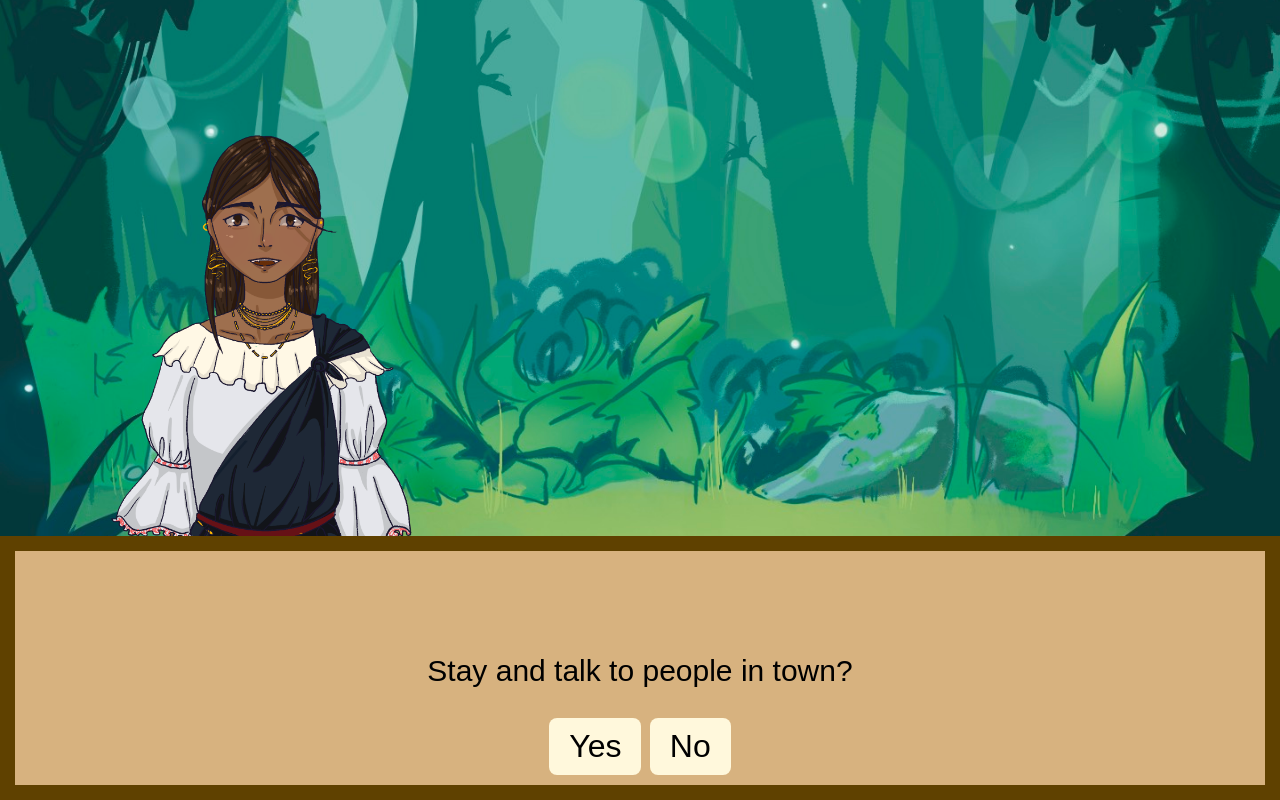
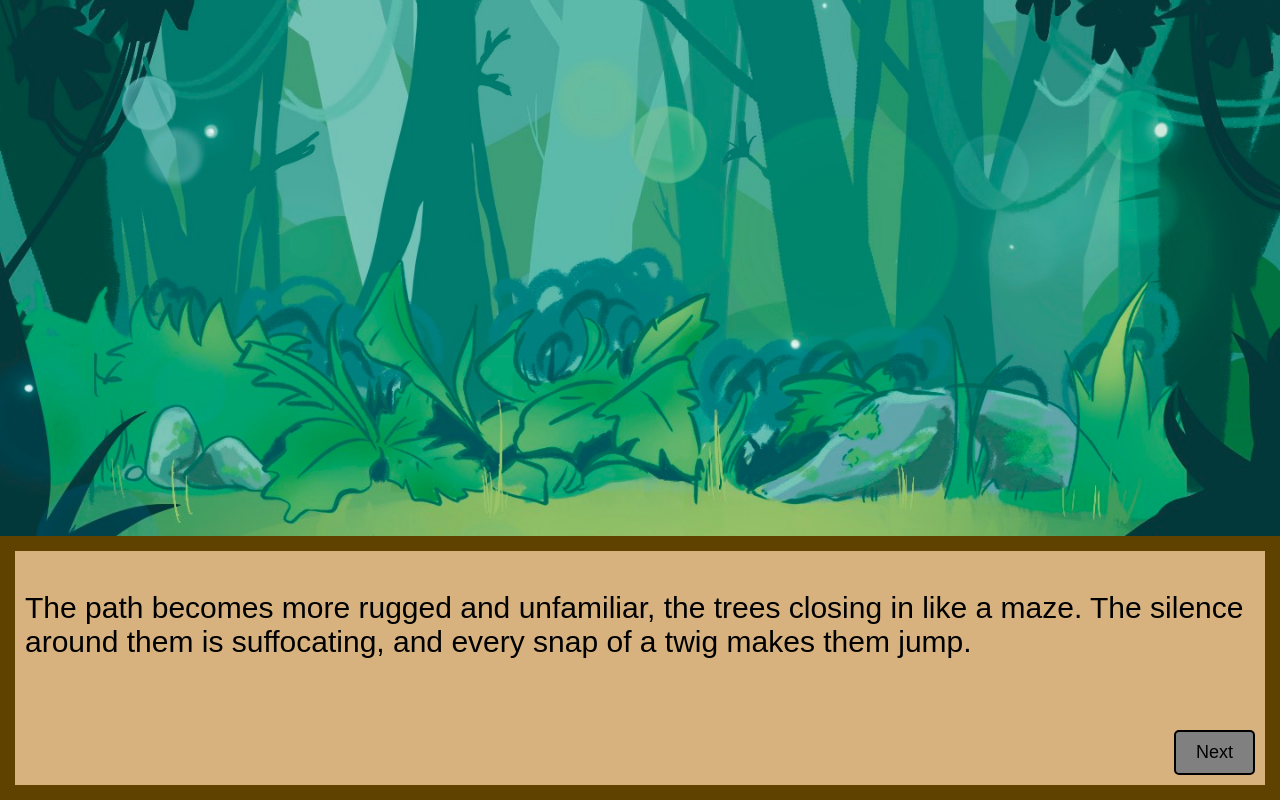
Before and after one commit to INFO442-wi25/Team9, a website: page public/trapScene.html in a window 1280 px wide. Both pictures are taken after a click on the button "Next". Drawn offline with Linux system fonts and the light colour scheme; a web font is replaced by a local one.

Commit message:
Finish trapScene

```diff
--- a/public/trapScene.html
+++ b/public/trapScene.html
@@ -3,7 +3,7 @@
 <head>
     <meta charset="UTF-8">
     <meta name="viewport" content="width=device-width, initial-scale=1.0">
-    <title>Town Scene</title>
+    <title>Trap Scene</title>
     <link rel="stylesheet" href="/stylesheets/style.css">
     <link href="https://fonts.googleapis.com/css2?family=Jersey+10&display=swap" rel="stylesheet">
 </head>
@@ -12,27 +12,48 @@
     <div class="dialogue-box">
         <p id="dialogue"></p>
         <button id="next-btn" onclick="nextDialogue()">Next</button>
-
-        <div id="question-container" style="display: none;">
-            <p id="question-text">Stay and talk to people in town?</p>
-            <div class="button-group">
-              <button onclick="chooseOption('option 1')">Yes</button>
-              <button onclick="chooseOption('option 2')">No</button>
-            </div>
-        </div>
     </div>
 
-    <img id="friendAirport-image" src="/images/airportFriend.png" alt="Friend at airport" class="characterLeftSide">
+    <!-- <img id="friendAirport-image" src="/images/airportFriend.png" alt="Friend at airport" class="characterLeftSide">
+    <img id="villager-image" src="/images/villager.png" alt="Villager" class="characterLeftSide" style="display: none;"> -->
 
     <script>
         let hasFriend = sessionStorage.getItem('hasFriend') === 'true'; // Check if Carla is with Ale
 
         let dialoguesWithCarla = [
-            ""
+            "Ale and Carla decide to keep walking, the path ahead of them seeming less inviting with each step.",
+            "The trees grow denser, their twisted branches reaching out like fingers trying to grab them. A strange silence fills the air, and Carla can’t shake the feeling that something’s off.",
+            "Carla glances at Ale with a nervous look, but she doesn’t say anything.",
+            "Suddenly, without warning, Ale steps forward and *whoosh!*",
+            "Before they realize it, a rope snaps tight around their ankle, yanking them off the ground.",
+            "They’re hanging upside down, spinning wildly, their body jerking painfully as the trap pulls them into the air. The sharp pull knocks the wind out of them, and they gasp, trying to free themself, but it’s no use.",
+            "From below, they hear Carla’s voice, filled with panic.",
+            "Carla: Ale! Hold on!",
+            "She scrambles around the area below, searching for a way to help. Her hands tremble as she grabs the rope, trying to steady it.",
+            "Carla: I’ve got you, don’t worry! [she shouts, her voice more confident than she feels]",
+            "Carla looks around frantically. She can’t undo the knot, so instead, she grabs a large rock and hurls it toward the branch above, hoping to break the rope.",
+            "The rock hits the branch with a loud crack, but the rope is still holding strong.",
+            "Carla: Come on! [she mutters under her breath].",
+            "She pulls out a small knife from her pack, eyes focused with determination. With steady hands, she slices at the rope above them, slowly but surely severing it.",
+            "Finally, with a few strong slices, the rope gives way, and Ale tumbles to the ground, landing hard but thankfully not injured.",
+            "They're finally out of the trap, but their heart’s still racing from the close call. Carla stands over them, her face full of relief.",
+            "Carla: That was too close.",
+            "Ale: [exhale of relief] Let’s keep moving. But next time, I’ll pay more attention to the path.",
+            "Carla smiles and pats Ale's shoulder while she helps them up.",
+            "Carla: You’re lucky I’m around to save you, Ale."
         ];
 
         let dialoguesAlone = [
-            ""
+            "Ale keeps walking, feeling more and more uneasy with every step.",
+            "The path becomes more rugged and unfamiliar, the trees closing in like a maze. The silence around them is suffocating, and every snap of a twig makes them jump.",
+            "It’s as though something is watching them, waiting for the perfect moment to strike.",
+            "Before they can react, they feel the sharp tug of a rope around their ankle. The next thing they know, they’re hanging upside down, the blood rushing to their head.",
+            "They struggle, trying to reach for their knife or any tool they can use, but they find their backpack on the ground.",
+            "Panic sets in as they realize they're trapped, and there’s no one around to help. They try to stay calm, but it’s difficult as their vision starts to blur.",
+            "Minutes pass—at least it feels like minutes—before they start to feel their strength fading.",
+            "They’re stuck in the trap, alone, and they begin to wonder if anyone will find them. Their arms feel numb, and their chest grows heavy with each breath.",
+            "The pain in their ankle is unbearable, but there’s nothing they can do about it. The world around them seems to grow colder, quieter.",
+            "They wish they’d gone to town."
         ];
 
         let dialogues = hasFriend ? dialoguesWithCarla : dialoguesAlone;
@@ -45,27 +66,17 @@
             if (currentDialogue < dialogues.length - 1) {
                 currentDialogue++;
                 document.getElementById('dialogue').textContent = dialogues[currentDialogue];
-
-                // now show friend
-                if (currentDialogue === 0) {
-                    document.getElementById('villager-image').style.display = 'block';
-                }
             } else {
+                // Hide the next button when dialogues are finished
                 document.getElementById('dialogue').textContent = "";
                 document.getElementById('next-btn').style.display = 'none'; // Hide next button when finished
-                showQuestionPrompt();
-            }
-        }
 
-        function showQuestionPrompt() {
-            document.getElementById('question-container').style.display = 'block';
-        }
-
-        function chooseOption(option) {
-            if (option == "option 1") {
-                window.location.href = '';
-            } else {
-                window.location.href = '';
+                // Redirect based on the presence of a friend
+                if (hasFriend) {
+                    window.location.href = "nextScene.html"; // Change to the correct scene you want
+                } else {
+                    window.location.href = "endScene.html"; // Redirect to the end scene if no friend
+                }
             }
         }
     </script>
```
Also changed, not shown: public/cityScene.html (+1 -1 lines).
